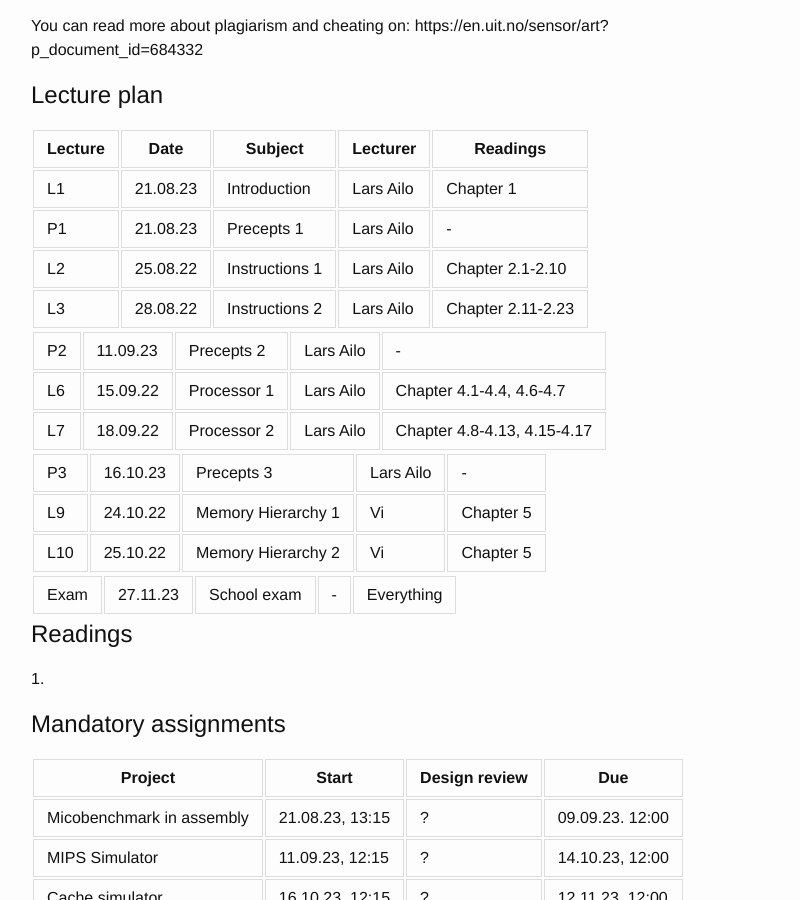
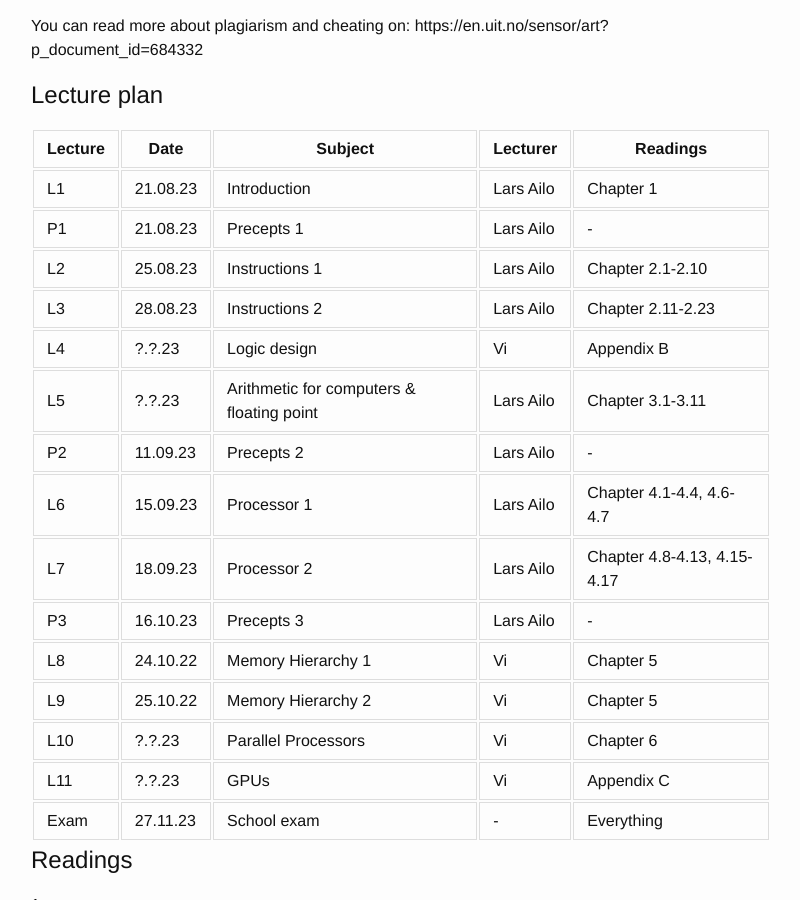
Before and after one commit to uit-inf-2200-f23/uit-inf-2200-f23.github.io, a Jekyll site: the page built from index.md, in a window 1280 px wide and 900 px high, scrolled down 753 px. Shown: the whole window, without its empty margins (239-1039 px from the left). Built offline with Jekyll 4.4.1, drawn with Linux system fonts in a browser that asks for light colours; our own code applies the rules of GitHub Pages for plain Markdown files.

Commit message:
Update index.md

```diff
--- a/index.md
+++ b/index.md
@@ -31,17 +31,18 @@ You can read more about plagiarism and cheating on: https://en.uit.no/sensor/art
 |-------------|-------------|-----------|----------|----------|
 | L1   | 21.08.23 | Introduction | Lars Ailo | Chapter 1  |
 | P1   | 21.08.23 | Precepts 1   | Lars Ailo | -          |
-| L2   | 25.08.22 | Instructions 1 | Lars Ailo | Chapter 2.1-2.10   |
-| L3   | 28.08.22 | Instructions 2 | Lars Ailo  | Chapter 2.11-2.23 |
-
+| L2   | 25.08.23 | Instructions 1 | Lars Ailo | Chapter 2.1-2.10   |
+| L3   | 28.08.23 | Instructions 2 | Lars Ailo  | Chapter 2.11-2.23 |
+| L4   | ?.?.23 | Logic design   | Vi         | Appendix B |
+| L5   | ?.?.23 | Arithmetic for computers & floating point  | Lars Ailo | Chapter 3.1-3.11  |
 | P2   | 11.09.23 | Precepts 2   | Lars Ailo | -          |
-| L6   | 15.09.22 | Processor 1  | Lars Ailo | Chapter 4.1-4.4, 4.6-4.7 |
-| L7   | 18.09.22 | Processor 2  | Lars Ailo | Chapter 4.8-4.13, 4.15-4.17 |
-
+| L6   | 15.09.23 | Processor 1  | Lars Ailo | Chapter 4.1-4.4, 4.6-4.7 |
+| L7   | 18.09.23 | Processor 2  | Lars Ailo | Chapter 4.8-4.13, 4.15-4.17 |
 | P3   | 16.10.23 | Precepts 3   | Lars Ailo | -          |
-| L9   | 24.10.22 | Memory Hierarchy 1       | Vi         | Chapter 5 |
-| L10  | 25.10.22 | Memory Hierarchy 2       | Vi         | Chapter 5 |
-
+| L8   | 24.10.22 | Memory Hierarchy 1       | Vi         | Chapter 5 |
+| L9  | 25.10.22 | Memory Hierarchy 2        | Vi         | Chapter 5 |
+| L10  | ?.?.23 | Parallel Processors        | Vi         | Chapter 6 |
+| L11  | ?.?.23 | GPUs                       | Vi        | Appendix C |
 | Exam | 27.11.23 | School exam  | -         | Everything |
 
 ## Readings
```
